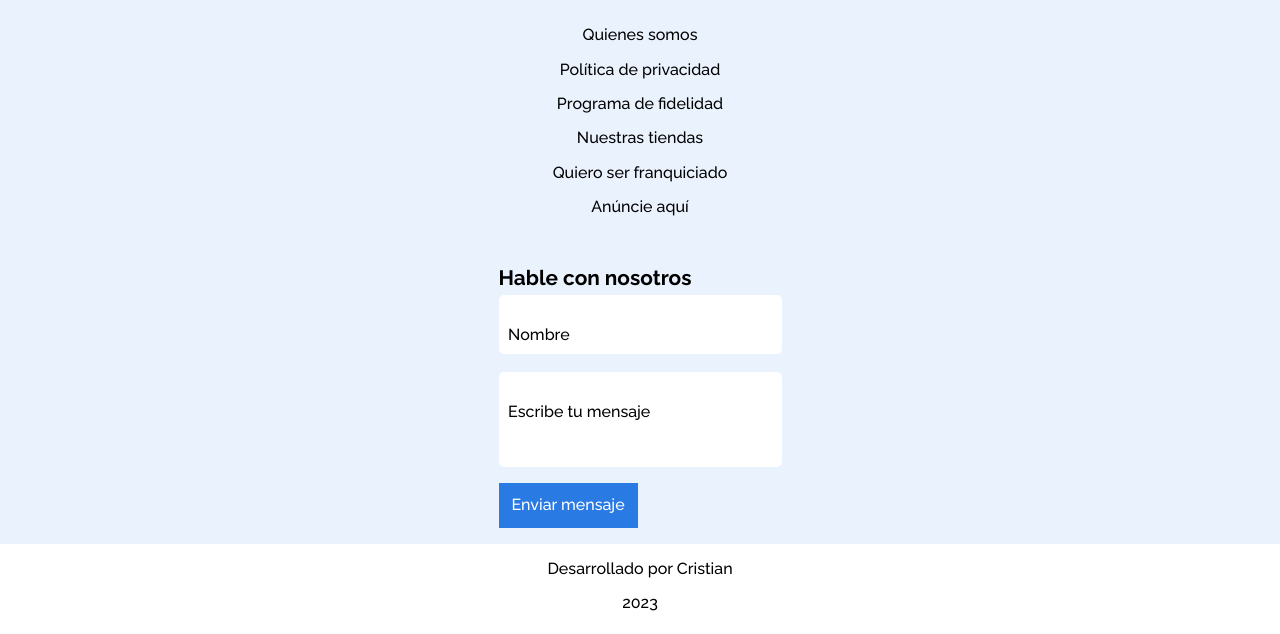
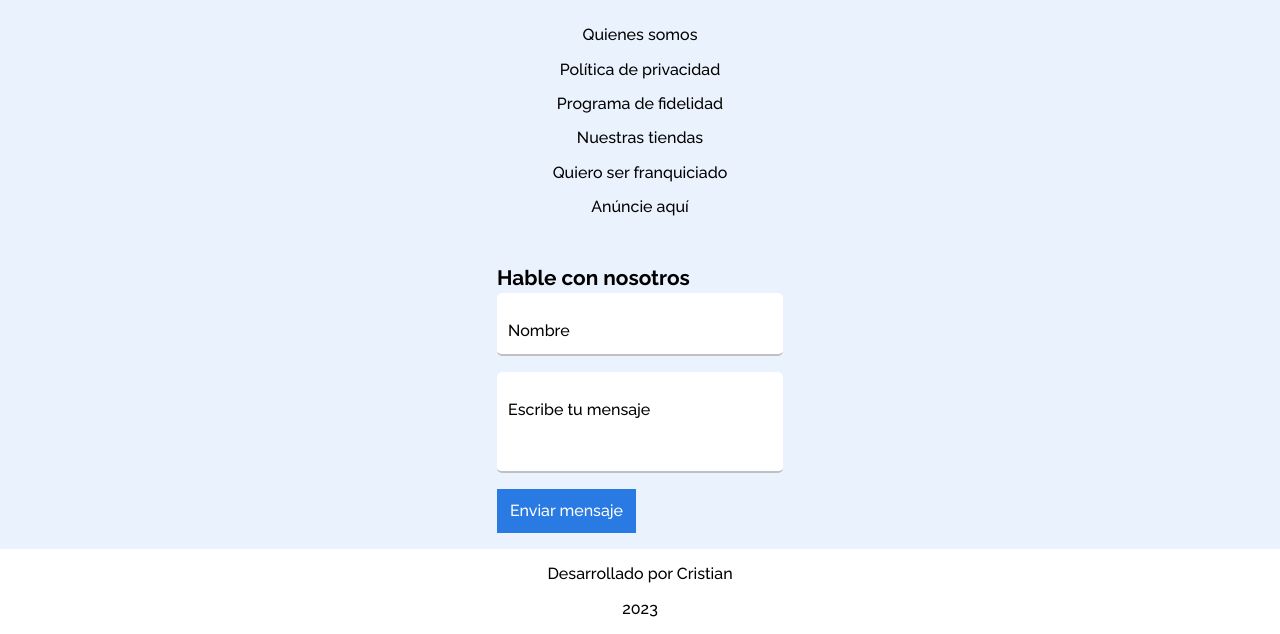
Before and after one commit to Cris145/AluraGeek.github.io, a plain HTML site: page index.html in a window 1280 px wide. Shown: the part 2848-3482 px from the top of the page. Drawn offline with Linux system fonts and the light colour scheme.

Commit message:
Movimiento de causado por la animacion de inputs arreglado

```diff
--- a/styles/components.css
+++ b/styles/components.css
@@ -1,4 +1,4 @@
-@import url('https://fonts.googleapis.com/css2?family=Raleway:wght@500;700&display=swap');
+@import url('https://fonts.googleapis.com/css2?family=Raleway:wght@400;500;700&display=swap');
 
 *{
     font-family: 'Raleway', sans-serif;
@@ -36,25 +36,30 @@ h1, h1 *, h2, h2 *, h3{
     border: none;
     outline: none;
     resize: none;
-    padding:  2rem .5rem .5rem;
+    padding:  2.1rem .6rem .6rem;
     border-radius: 5px;
     order: 1;
+    border-bottom: 2px solid #c0c0c0;
 }
 
 .input::placeholder{
     color: #ffffff;
+    font-size: 1rem;
 }
 
 .label{
-   position: relative;
-    top: 3.1rem;
-    left: .6rem;
+    position: absolute;
+    top: 1.8rem;
+    left: .7rem;
     transition: all .3s;
     pointer-events: none;
+    font-weight: 400px;
 }
 
 .input:focus + .label,
 .input:not(:placeholder-shown) + .label{
-    transform: translateY(-1.5rem);
+    transform: translateY(-1.3rem);
+    margin-top: 4px;
+    font-size: 12px;
     transition: all .3s;
 }
--- a/styles/index/footer.css
+++ b/styles/index/footer.css
@@ -40,6 +40,8 @@
 .form-div{
     display: flex;
     flex-direction: column;
+    position: relative;
+    margin-top: 1rem;
 }
 
 .fot-btn{
```
